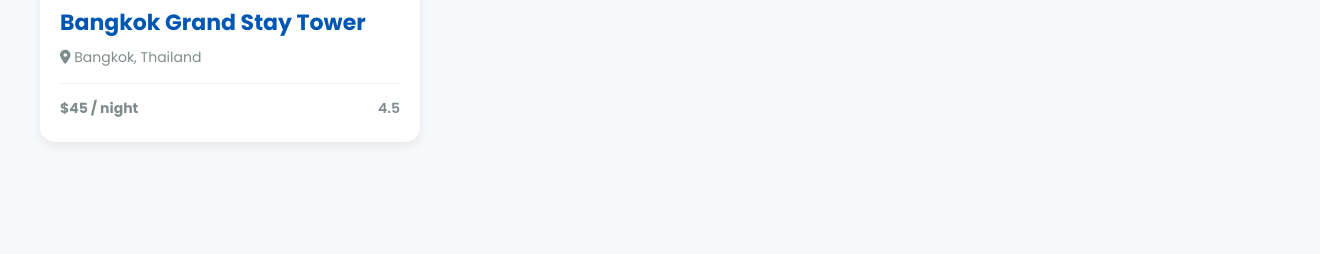
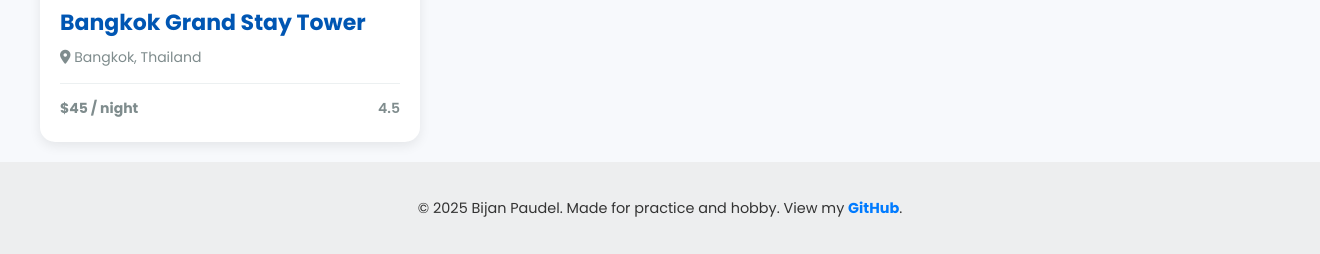
Before and after one commit to bijanpaudel-75/hotel.github.io, a plain HTML site: page index.html in a window 1280 px wide. Shown: the part 910-1164 px from the top of the page, 1320 px wide, since content can reach past the window. Before the commit the page ends 1072 px from the top, so only its background shows below. Drawn offline with Linux system fonts and the light colour scheme.

Commit message:
add footer

```diff
--- a/index.html
+++ b/index.html
@@ -32,6 +32,15 @@
     </button>
     <div id="hotel-details" class="details-container"></div>
 </div>
+<footer class="site-footer">
+    <div class="footer-container">
+        <p>
+            &copy; 2025 Bijan Paudel. Made for practice and hobby.
+            View my <a href="https://github.com/bijanpaudel-75" target="_blank" rel="noopener noreferrer">GitHub</a>.
+        </p>
+    </div>
+</footer>
+</div>
 <script src="script.js"></script>
 </body>
 </html>
--- a/style.css
+++ b/style.css
@@ -263,7 +263,24 @@ body {
         box-shadow: 0 0 0 3px rgba(0, 123, 255, 0.2);
         outline: none;
     }
+  .site-footer {
+    width: 100%;
+    padding: 20px;
+    background-color: #edeeef;
+    text-align: center;
+    color: #333;
+    font-size: 0.9rem;
+}
 
+.footer-container a {
+    color: #007bff;
+    text-decoration: none;
+    font-weight: bold;
+}
+
+.footer-container a:hover {
+    text-decoration: underline;
+}
     @keyframes fadeIn {
         from {opacity: 0; transform: translateY(10px);}
         to {opacity: 1; transform: translateY(0);}
@@ -293,4 +310,8 @@ body {
             margin: 15px;
             padding: 20px;
         }
+        .site-footer{
+            width: 100%;
+            height:20%;
+        }
     }
```
